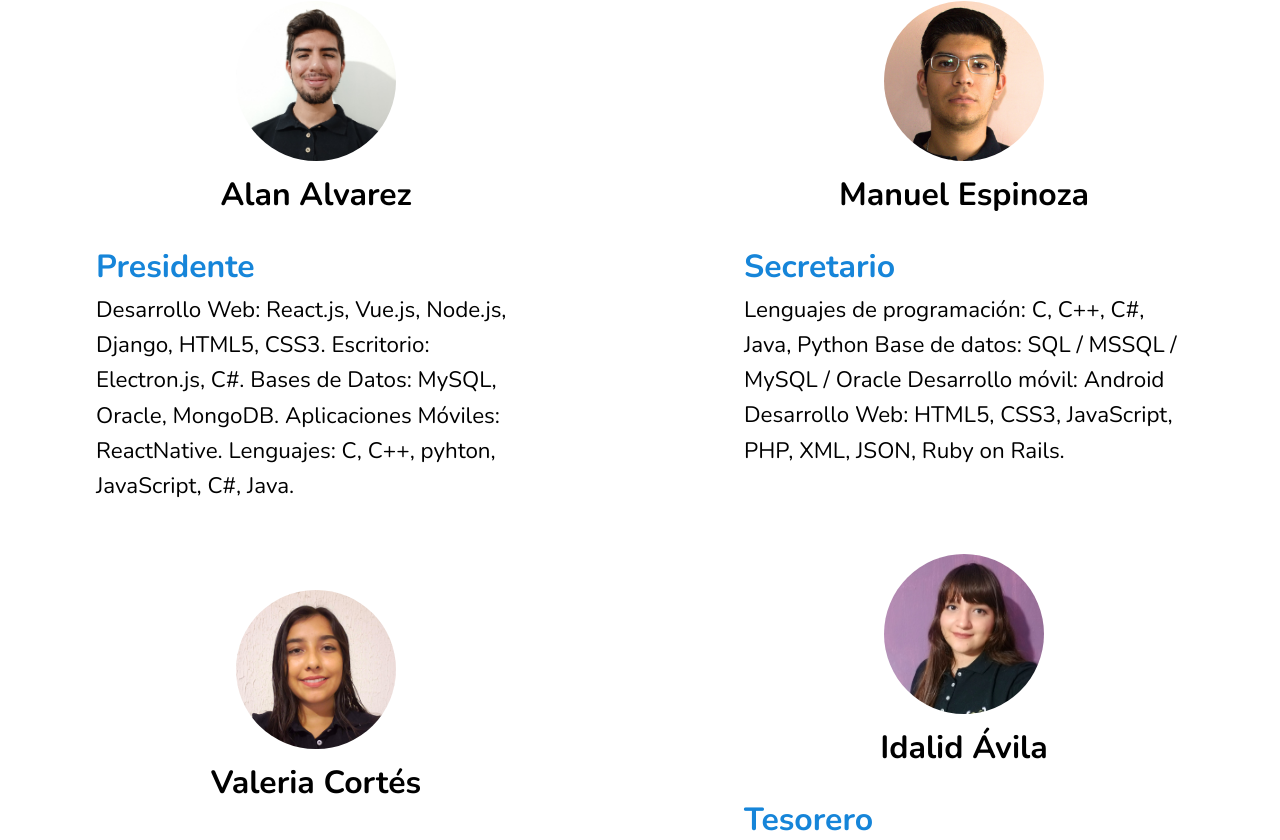
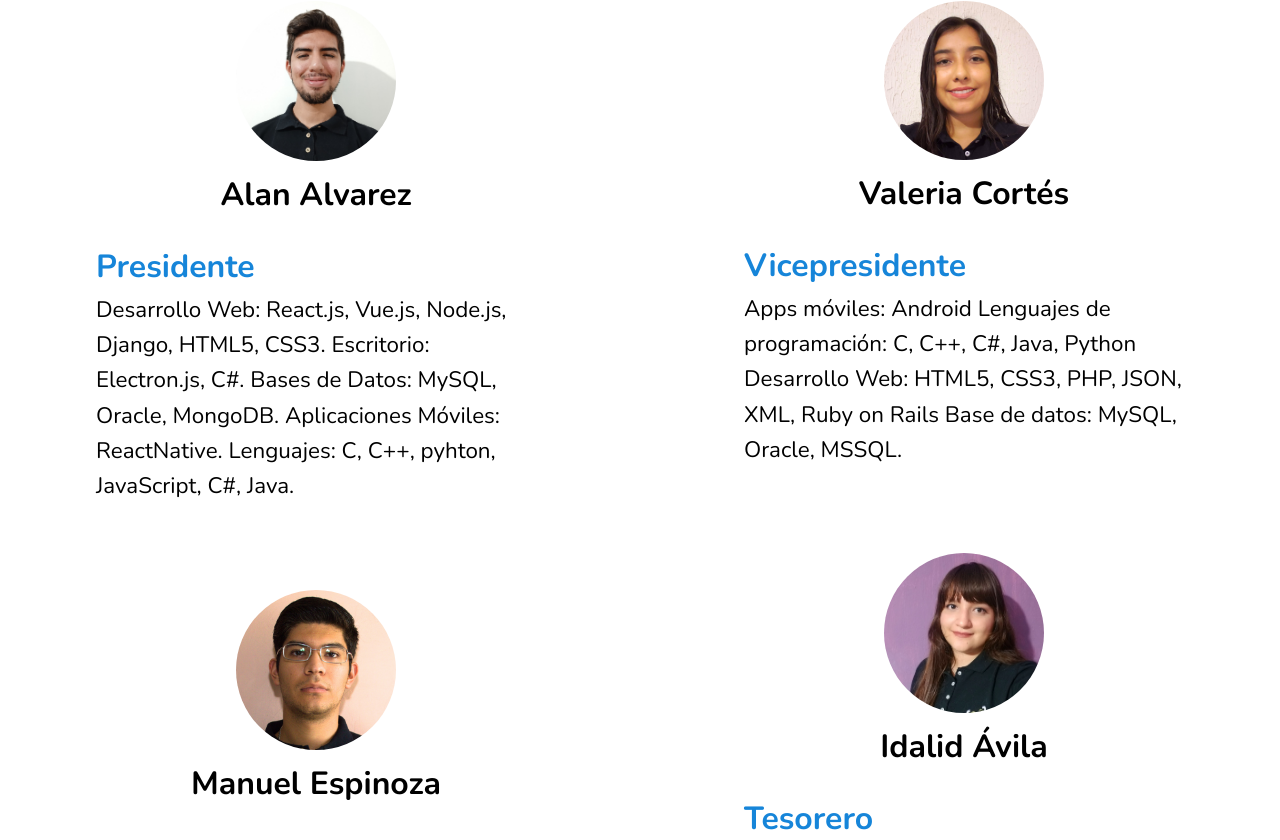
Before and after one commit to BeeDevelopers/WebPage, a React (Create React App) app: page /nosotros in a window 1280 px wide. Shown: the part 1508-2348 px from the top of the page. Built offline with nearby package versions, Linux system fonts and the light colour scheme.

Commit message:
Titulos y edición de textos

```diff
--- a/src/components/Eventos.js
+++ b/src/components/Eventos.js
@@ -14,7 +14,8 @@ export default class Eventos extends Component {
                 <Titulo pre_titulo="git init" titulo="Eventos" leyenda="Todo para ti."/>
                 <div className={style.seccion} >
                     <div className={style.seccion_texto}>
-                        <p><span>Aquí es donde todo sucede.</span> Se parte de los eventos que tenemos preparados para ti. Comparte nuevas experiencias y profundiza en los temas que te gustan. Desde talleres y curso, pasando por conferencias y llegando hasta convivios y viajes. Todo para ti.</p>
+                        <h2>Aquí es donde todo sucede.</h2>
+                        <p>Se parte de los eventos que tenemos preparados para ti. Comparte nuevas experiencias y profundiza en los temas que te gustan. Desde talleres y curso, pasando por conferencias y llegando hasta convivios y viajes. Todo para ti.</p>
                     </div>
                     <img src="/img/computer_gift.svg" alt="Code review" />
                 </div>
--- a/src/components/Home.js
+++ b/src/components/Home.js
@@ -28,6 +28,7 @@ export default class Home extends Component {
                 <Separador titulo="Pensado por y para estudiantes" />
                 <div className={styles.seccion}>
                     <div className={styles.seccion_texto}>
+                        <h2>La comunidad estudiantil que esperabas.</h2>
                         <p>Estamos integrados por <span>personas activas</span> y deseosas de ser un modelo a seguir para las nuevas generaciones de desarrolladores y para toda nuestra comunidad universitaria en general. Una de nuestras grandes fortalezas es el <span>sentimiento de compañerismo</span>, gracias a eso hemos formado más que un grupo de amigos, hemos formado una <span>familia</span></p>
                     </div>
                     <img className={styles.foto} src="/img/BD_grupo.jpeg" alt="Foto Grupal" />
@@ -36,6 +37,7 @@ export default class Home extends Component {
                 <div className={styles.seccion}>
                     <img src="/img/static_assets.svg" alt="Tecnologías" />
                     <div className={styles.seccion_texto}>
+                        <h2>Aprende y desarrolla.</h2>
                         <p><span>Desarrolla tus conocimientos.</span> Nuestro principal objetivo es el flujo de conocimiento. Buscamos ser el lugar donde las personas compartan experiencias, consejos, nuevas herramientas y sobre todo ánimo para continuar mejorando las skills que te definirán como un desarrollador de software.</p>
                     </div>
                 </div>
--- a/src/components/Nosotros.js
+++ b/src/components/Nosotros.js
@@ -40,6 +40,15 @@ export default class Nosotros extends Component {
                         descripcion="Desarrollo Web: React.js, Vue.js, Node.js, Django, HTML5, CSS3. Escritorio: Electron.js, C#. Bases de Datos: MySQL, Oracle, MongoDB. Aplicaciones Móviles: ReactNative. Lenguajes: C, C++, pyhton, JavaScript, C#, Java."
                     />
                     <Miembro
+                        img="/img/manuel.jpeg"
+                        nombre="Manuel Espinoza"
+                        cargo="Secretario"
+                        descripcion="Lenguajes de programación: C, C++, C#, Java, Python
+                        Base de datos: SQL / MSSQL / MySQL / Oracle
+                        Desarrollo móvil: Android
+                        Desarrollo Web: HTML5, CSS3, JavaScript, PHP, XML, JSON, Ruby on Rails."
+                    />
+                    <Miembro
                         img="/img/valeria.png"
                         nombre="Valeria Cortés"
                         cargo="Vicepresidente"
@@ -47,15 +56,6 @@ export default class Nosotros extends Component {
                         Lenguajes de programación: C, C++, C#, Java, Python
                         Desarrollo Web: HTML5, CSS3, PHP, JSON, XML, Ruby on Rails
                         Base de datos: MySQL, Oracle, MSSQL."
-                    />
-                    <Miembro
-                        img="/img/manuel.jpeg"
-                        nombre="Manuel Espinoza"
-                        cargo="Secretario"
-                        descripcion="Lenguajes de programación: C, C++, C#, Java, Python
-                        Base de datos: SQL / MSSQL / MySQL / Oracle
-                        Desarrollo móvil: Android
-                        Desarrollo Web: HTML5, CSS3, JavaScript, PHP, XML, JSON, Ruby on Rails."
                     />
                     <Miembro
                         img="/img/idalid.png"
```
